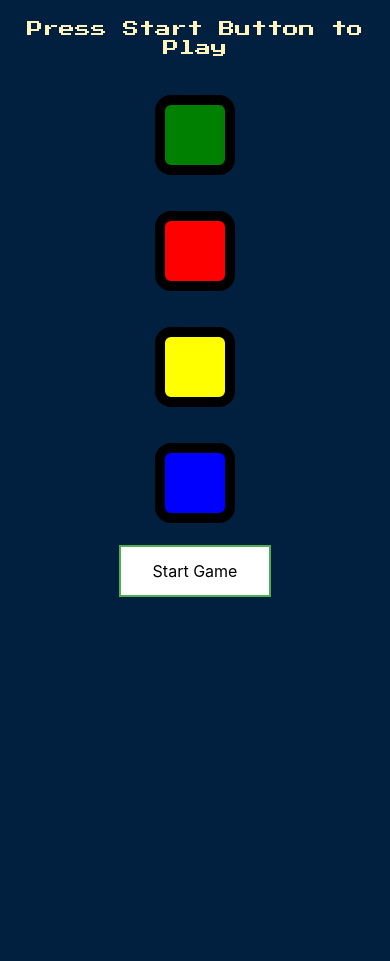
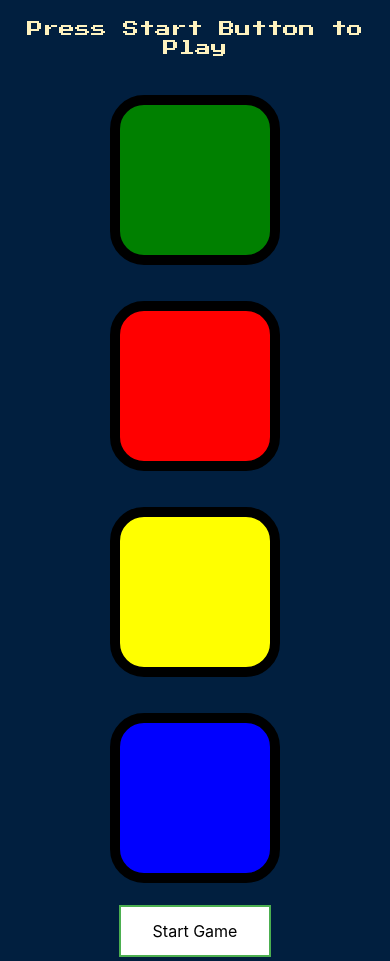
Before and after one commit to umishragit/SimonGame, a plain HTML site: page index.html in a window 390 px wide. Before the commit the page ends 844 px from the top, so only its background shows below. Drawn offline with nearby package versions, Linux system fonts and the light colour scheme.

Commit message:
Update styles.css
changed width for small devices

```diff
--- a/styles.css
+++ b/styles.css
@@ -87,8 +87,8 @@ body {
   .btn {
   margin: 5%;
   display: inline-block;
-  height: 80px;
-  width: 80px;
+  height: 170px;
+  width: 170px;
   border: 10px solid black;
   border-radius: 20%;
 }
```
